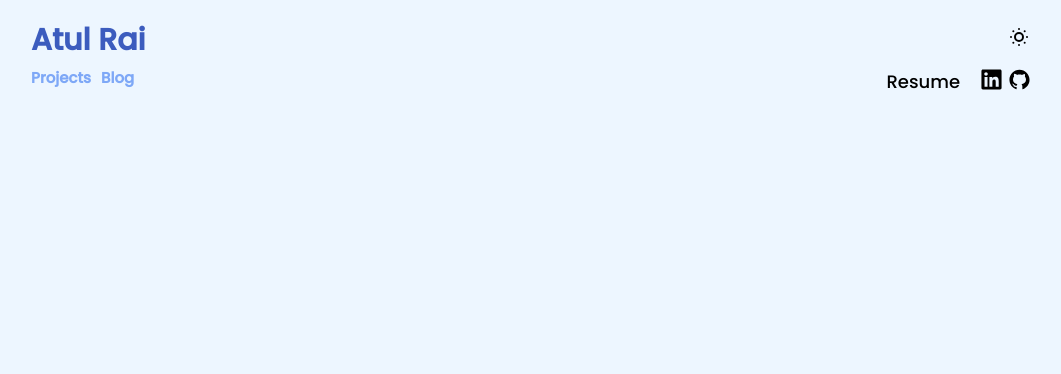
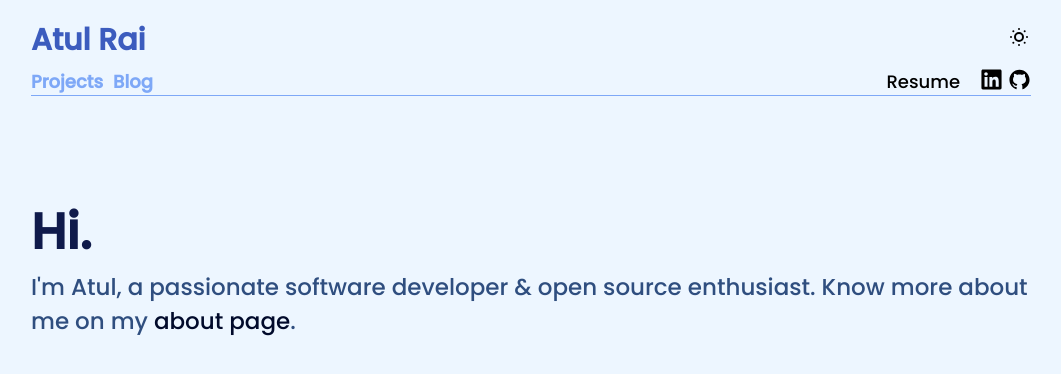
Before and after one commit to Atul72/atul-portfolio, a Next.js app: page / in a window 1280 px wide. Shown: the top 374 px of the page, without its empty margins (109-1170 px from the left). Built offline with nearby package versions, Linux system fonts and the light colour scheme.

Commit message:
added section

```diff
--- a/app/_components/navigation.tsx
+++ b/app/_components/navigation.tsx
@@ -2,7 +2,7 @@ import Link from "next/link";
 
 export const Navigation = () => {
   return (
-    <ul className="flex gap-4 text-[15px] md:text-2xl text-localText-400 font-semibold ">
+    <ul className="flex gap-4 text-[15px] md:text-[18px] text-localText-400 font-semibold ">
       <li className="hover:underline hover:text-localText-600 ">
         <Link href="/projects">Projects</Link>
       </li>
--- /dev/null
+++ b/app/_components/section.tsx
@@ -0,0 +1,26 @@
+import Link from "next/link";
+
+export default function Section() {
+  return (
+    <div className="flex flex-col">
+      <div className="flex ">
+        <h1 className="text-[35px] md:text-[50px] font-bold text-localPrimary-500">
+          Hi.
+        </h1>
+      </div>
+      <div className="flex">
+        <p className="text-[15px] md:text-[23px] text-localPrimary-300">
+          I&apos;m Atul, a passionate software developer & open source
+          enthusiast. Know more about me on my{" "}
+          <Link
+            href="/about"
+            className="hover:underline text-localPrimary-800 "
+          >
+            about page
+          </Link>
+          .
+        </p>
+      </div>
+    </div>
+  );
+}
--- a/app/_styles/globals.css
+++ b/app/_styles/globals.css
@@ -21,6 +21,18 @@ html {
   :root {
     --background: #0a0a0a;
     --foreground: #ededed;
+  }
+}
+
+@layer components {
+  .line-after-components {
+    height: 1px;
+    /* width: 130px; */
+    max-width: 1000px;
+    width: 95%;
+    background: #7ea8f7;
+    display: block;
+    position: absolute;
   }
 }
 
--- a/app/page.tsx
+++ b/app/page.tsx
@@ -1,9 +1,14 @@
 import { Header } from "@/app/_components/header";
+import Section from "./_components/section";
 
 export default function Home() {
   return (
     <div>
       <Header />
+      <span className="line-after-components"></span>
+      <div className="mt-[100px]">
+        <Section />
+      </div>
     </div>
   );
 }
```
